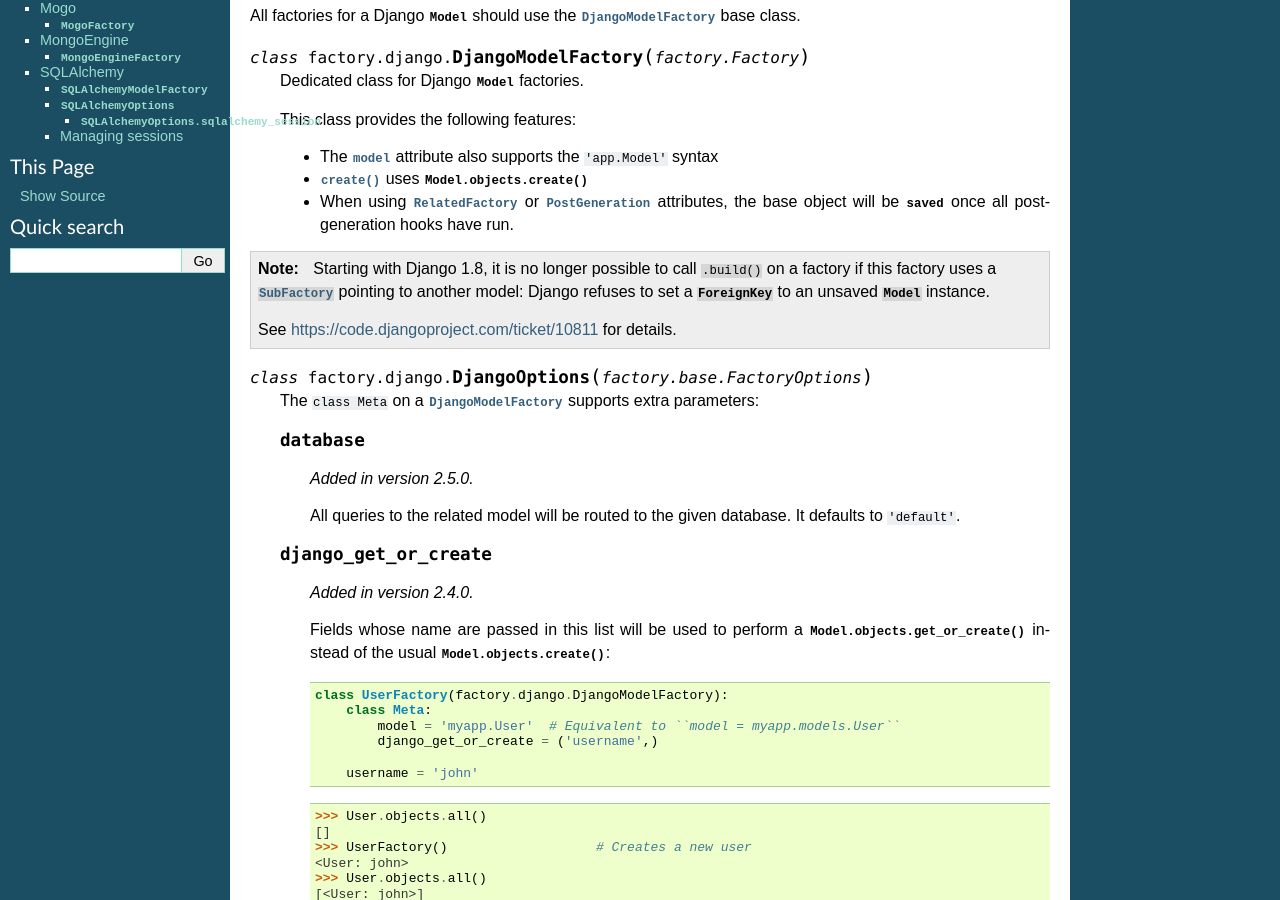
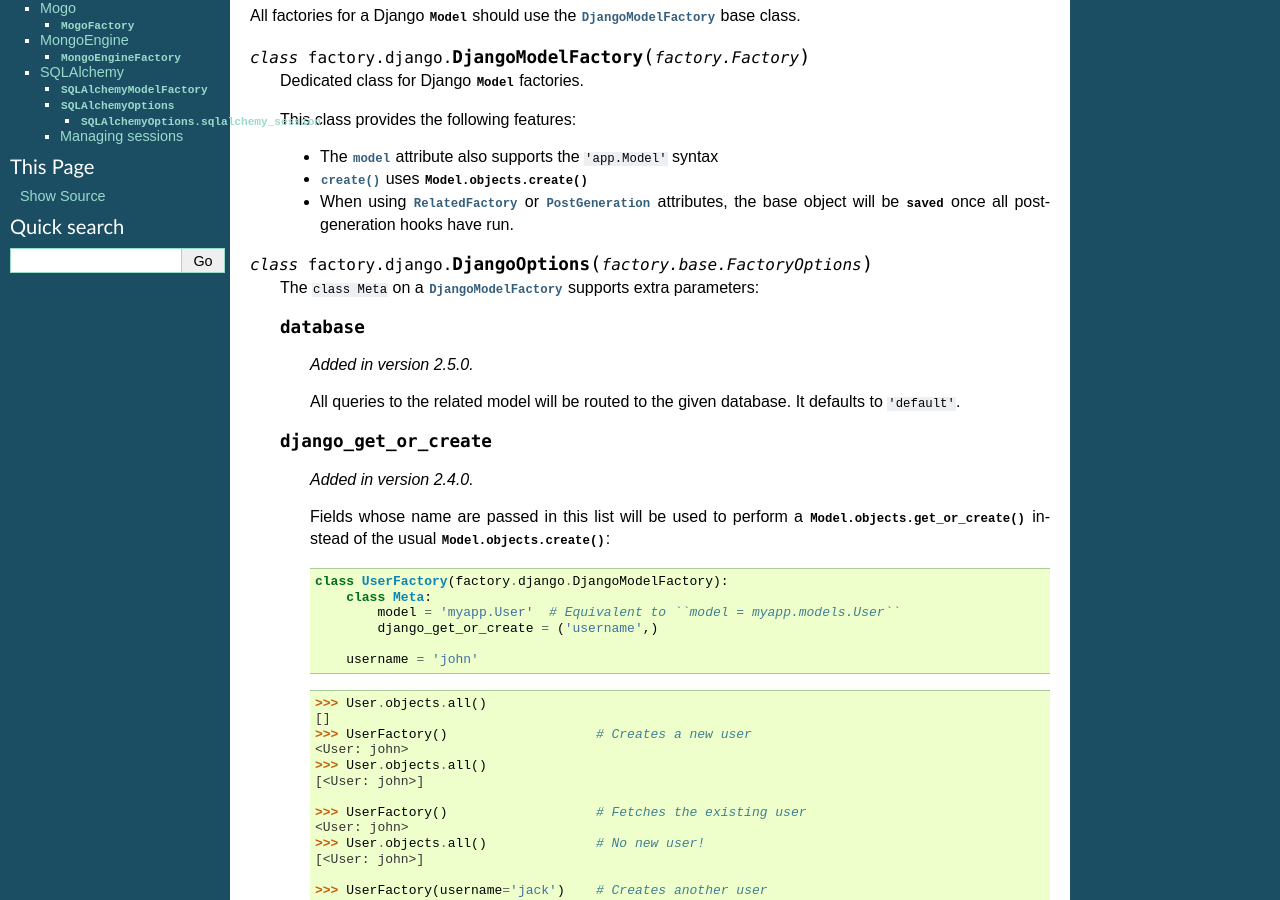
Before and after one commit to FactoryBoy/factory_boy, a Sphinx documentation site: the page built from docs/orms.rst, in a window 1280 px wide and 900 px high, scrolled down 330 px. Built offline with Sphinx 7.4.7, drawn with Linux system fonts in a browser that asks for light colours.

Commit message:
Remove note on Django ForeignKeys with SubFactory
The note is no longer correct since Django 1.8.4 which reverted that change:
https://code.djangoproject.com/ticket/25160

```diff
--- a/docs/orms.rst
+++ b/docs/orms.rst
@@ -38,14 +38,6 @@ All factories for a Django :class:`~django.db.models.Model` should use the
     * When using :class:`~factory.RelatedFactory` or :class:`~factory.PostGeneration`
       attributes, the base object will be :meth:`saved <django.db.models.Model.save>`
       once all post-generation hooks have run.
-
-
-.. note:: Starting with Django 1.8, it is no longer possible to call ``.build()``
-          on a factory if this factory uses a :class:`~factory.SubFactory` pointing
-          to another model: Django refuses to set a :class:`~djang.db.models.ForeignKey`
-          to an unsaved :class:`~django.db.models.Model` instance.
-
-          See https://code.djangoproject.com/ticket/10811 for details.
 
 
 .. class:: DjangoOptions(factory.base.FactoryOptions)
```
